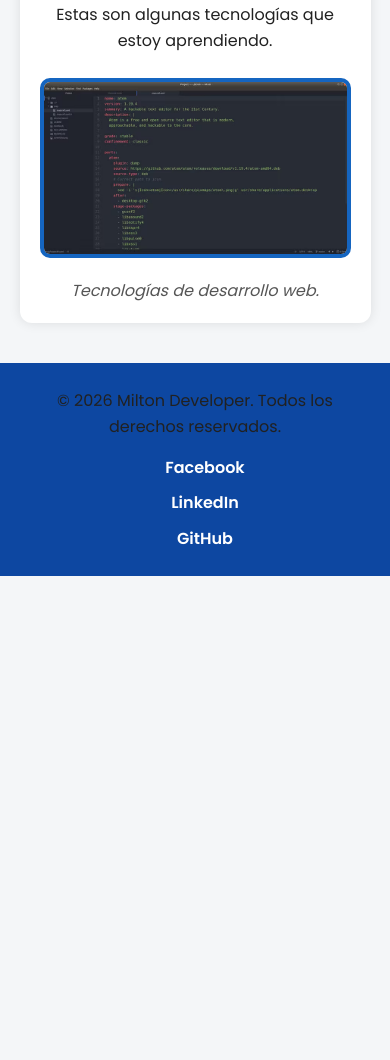
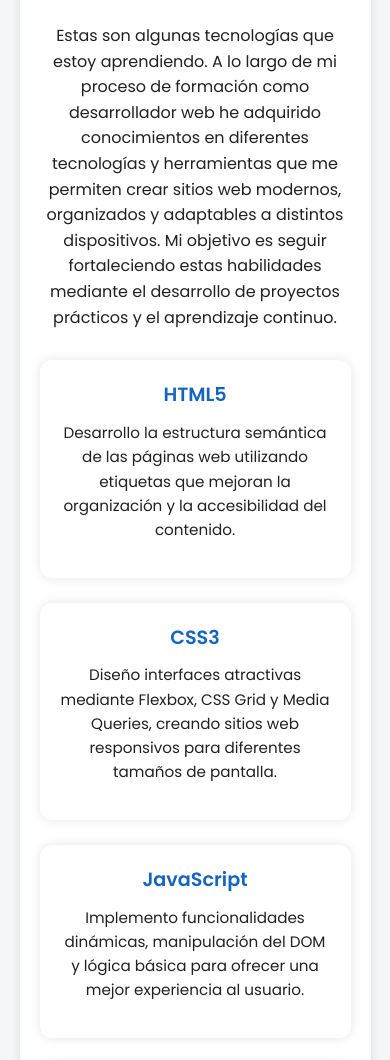
Before and after one commit to Wildcode7/91305_Coder_Clase_entregable4, a plain HTML site: page pages/habilidades.html in a window 390 px wide. Shown: the part 613-1673 px from the top of the page. Before the commit the page ends 1189 px from the top, so only its background shows below. Drawn offline with Linux system fonts and the light colour scheme.

Commit message:
Mejora de la página de habilidades y diseño responsive

```diff
--- a/pages/habilidades.html
+++ b/pages/habilidades.html
@@ -46,11 +46,65 @@
 
         <section>
 
-            <h2>Habilidades</h2>
+            <h2>HabilidadesL</h2>
 
             <p>
                 Estas son algunas tecnologías que estoy aprendiendo.
+
+                A lo largo de mi proceso de formación como desarrollador web he adquirido
+                conocimientos en diferentes tecnologías y herramientas que me permiten crear
+                sitios web modernos, organizados y adaptables a distintos dispositivos.
+                Mi objetivo es seguir fortaleciendo estas habilidades mediante el desarrollo
+                de proyectos prácticos y el aprendizaje continuo.
+
             </p>
+<div class="contenedor-habilidades">
+
+        <article class="tarjeta">
+
+            <h3>HTML5</h3>
+
+            <p>
+                Desarrollo la estructura semántica de las páginas web utilizando
+                etiquetas que mejoran la organización y la accesibilidad del contenido.
+            </p>
+
+        </article>
+
+        <article class="tarjeta">
+
+            <h3>CSS3</h3>
+
+            <p>
+                Diseño interfaces atractivas mediante Flexbox, CSS Grid y Media Queries,
+                creando sitios web responsivos para diferentes tamaños de pantalla.
+            </p>
+
+        </article>
+
+        <article class="tarjeta">
+
+            <h3>JavaScript</h3>
+
+            <p>
+                Implemento funcionalidades dinámicas, manipulación del DOM y lógica
+                básica para ofrecer una mejor experiencia al usuario.
+            </p>
+
+        </article>
+
+        <article class="tarjeta">
+
+            <h3>Git y GitHub</h3>
+
+            <p>
+                Utilizo herramientas de control de versiones para registrar cambios en
+                mis proyectos y mantener un historial organizado del desarrollo.
+            </p>
+
+        </article>
+
+    </div>
 
             <figure>
 
@@ -59,6 +113,9 @@
                 <figcaption>
                     Tecnologías de desarrollo web.
                 </figcaption>
+
+                <p>Las tecnologías web me permiten transformar ideas en proyectos funcionales
+                    y seguir creciendo como desarrollador.</p>
 
             </figure>
 
--- a/styles/styles.css
+++ b/styles/styles.css
@@ -277,6 +277,11 @@ h3 {
 
 .tecnologias {
     grid-area: tecnologias;
+}
+
+main section h2 {
+    text-align: center;
+    margin-bottom: 36px;
 }
 
 
@@ -682,6 +687,67 @@ h2{
         padding:20px;
 
     }
+}
+
+/*======================================
+    HABILIDADES
+======================================*/
+
+.contenedor-habilidades{
+
+    display:grid;
+    grid-template-columns:repeat(4,1fr);
+    gap:25px;
+    margin:30px 0;
+
+}
+
+.contenedor-habilidades .tarjeta{
+
+    width:100%;
+    text-align:center;
+
+}
+
+.contenedor-habilidades h3{
+
+    margin-bottom:10px;
+
+}
+
+.contenedor-habilidades p{
+
+    font-size:0.95rem;
+    line-height:1.6;
+
+}
 
 
+/*======================================
+    HABILIDADES - TABLET
+======================================*/
+
+@media (max-width:1024px){
+
+    .contenedor-habilidades{
+
+        grid-template-columns:repeat(2,1fr);
+
+    }
+
 }
+
+
+/*======================================
+    HABILIDADES - CELULAR
+======================================*/
+
+@media (max-width:767px){
+
+    .contenedor-habilidades{
+
+        grid-template-columns:1fr;
+
+    }
+
+}
```
